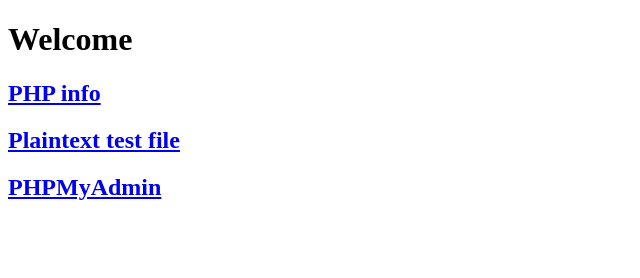
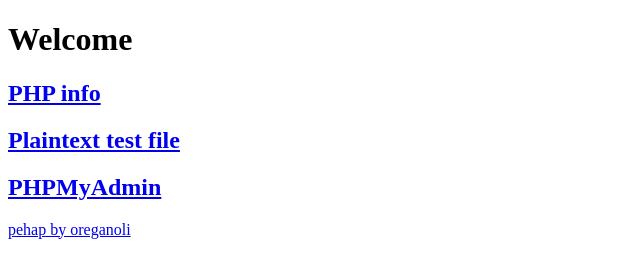
Before and after one commit to oreganoli/pehap, a plain HTML site: page www/index.html in a window 1280 px wide. Shown: the whole page, without its empty margins (0-640 px from the left). Drawn offline with Linux system fonts and the light colour scheme.

Commit message:
edited landing page

```diff
--- a/www/index.html
+++ b/www/index.html
@@ -3,12 +3,15 @@
 <head>
     <meta charset="UTF-8">
     <meta name="viewport" content="width=device-width, initial-scale=1.0">
-    <title>Docker Compose environment for PHP, Nginx and other such stuff</title>
+    <title>Pehap</title>
 </head>
 <body>
     <h1>Welcome</h1>
     <h2><a href="phpinfo.php">PHP info</a></h2>
     <h2><a href="test.txt">Plaintext test file</a></h2>
     <h2><a href="http://localhost:8081">PHPMyAdmin</a></h2>
+    <footer>
+        <a href="https://github.com/oreganoli/pehap">pehap by oreganoli</a>
+    </footer>
 </body>
 </html>
```
